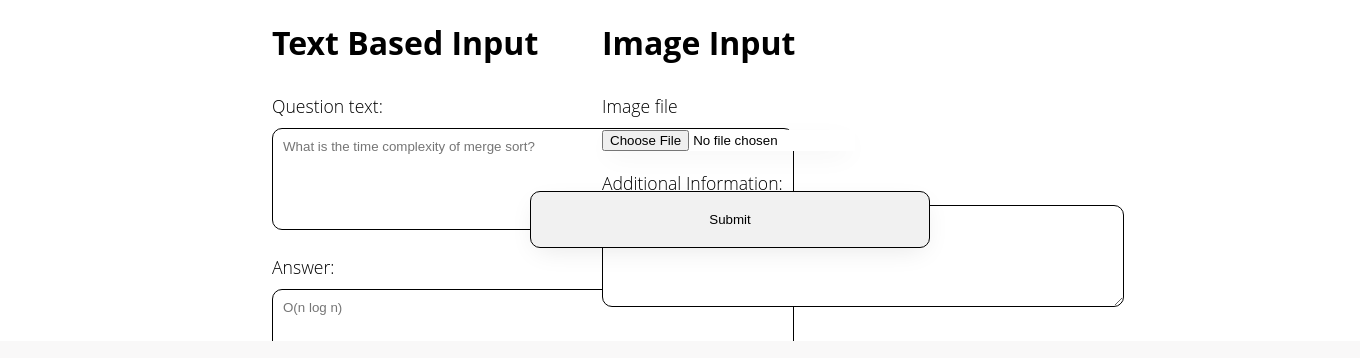
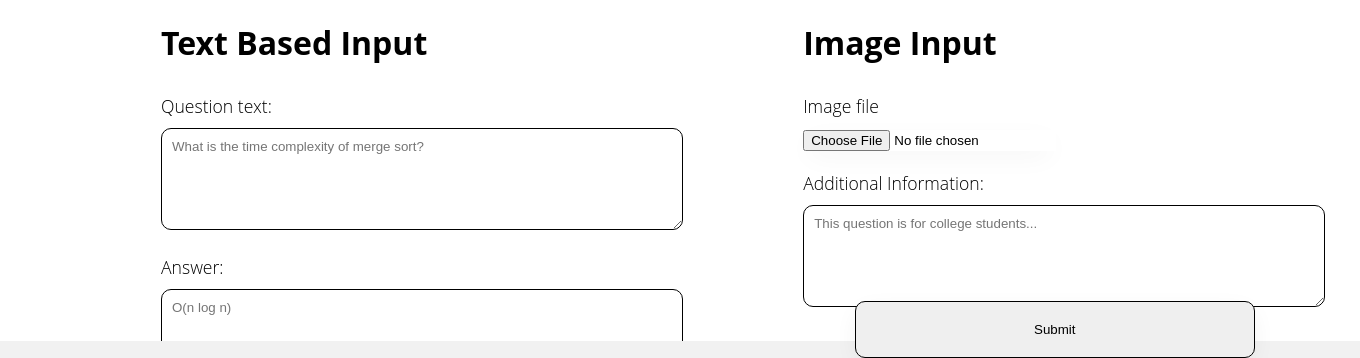
Before and after one commit to cpratim/Tensor, a Flask app: page /upload in a window 1360 px wide; the page is wider, and only the part inside the window is pictured. Shown: the part 459-817 px from the top of that part. Run offline with Flask 2, Linux system fonts and the light colour scheme.

Commit message:
slight styling updates

```diff
--- a/web/run.py
+++ b/web/run.py
@@ -9,9 +9,14 @@ def contribute():
     json = request.get_json()
     return
 
-@api.route('/', methods=['GET'])
+@api.route('/query', methods=['GET'])
 def query():
     return render_template('query.html')
+
+@api.route('/')
+def login():
+    return render_template('login.html')
+
 
 @api.route('/upload')
 def upload():
--- a/web/static/css/upload.css
+++ b/web/static/css/upload.css
@@ -1,6 +1,7 @@
 * {
     margin: 0;
     padding: 0;
+    overflow: hidden;
 }
 
 body {
@@ -63,6 +64,7 @@ body {
     position: fixed;
     top: calc(80px + 350px);
     left: 0;
+    display: flex;
 }
 
 .text-input {
@@ -77,15 +79,20 @@ body {
 }
 
 #text-input-form {
-    margin-top: 50px;
-    margin-left: 20%;
-    width: calc(50% - 350px);
+    margin-top: 25px;
+    margin-left: 10%;
+    /* width: calc(50% - 350px); */
     float: left;
+    padding: 25px;
+    overflow: scroll;
 }
 
 #image-input-form {
     margin-top: 50px;
-    float: center;
+    padding-left: 7%;
+    /* margin-right: 5%; */
+    margin-right: 0;
+    float: right;
 }
 
 #input-label {
@@ -122,10 +129,12 @@ body {
     width: 400px;
     padding-top: 20px;
     padding-bottom: 20px;
-    background-color: #f1f1f1;
+    /* background-color: #f1f1f1; */
     box-shadow: 0px 8px 27px -7px rgba(0,0,0,0.1);
     border: none;
-    position: absolute;
+    margin-top: 5rem;
+    margin-left: 20.3rem;
+    position: relative;
     left: calc(50% - 150px);
     top: calc(100% - 150px);
     border: 1px solid black;
--- a/web/static/js/script.js
+++ b/web/static/js/script.js
@@ -1,7 +1,7 @@
 window.addEventListener('load', function () {
     // FirebaseUI config.
     var uiConfig = {
-      signInSuccessUrl: '/SignedIn',
+      signInSuccessUrl: '/query',
       signInOptions: [
 
         firebase.auth.GoogleAuthProvider.PROVIDER_ID,
--- a/web/templates/login.html
+++ b/web/templates/login.html
@@ -1,7 +1,7 @@
 <!DOCTYPE html>
 <html>
 <head>
-    <link type="text/css" rel="stylesheet" href="{{ url_for('static', filename='login.css') }}">
+    <link type="text/css" rel="stylesheet" href="../static/css/login.css">
     <title>Login Page</title>
 </head>
 <body>
@@ -24,6 +24,6 @@
 </script>
 <script src="https://www.gstatic.com/firebasejs/ui/4.4.0/firebase-ui-auth.js"></script>
     <link type="text/css" rel="stylesheet" href="https://www.gstatic.com/firebasejs/ui/4.4.0/firebase-ui-auth.css" />
-<script src="{{ url_for('static', filename='script.js') }}"></script>
+<script src="../static/js/script.js"></script>
 </body>
 </html>
```
Also changed, not shown: web/static/misc/logo.png.
